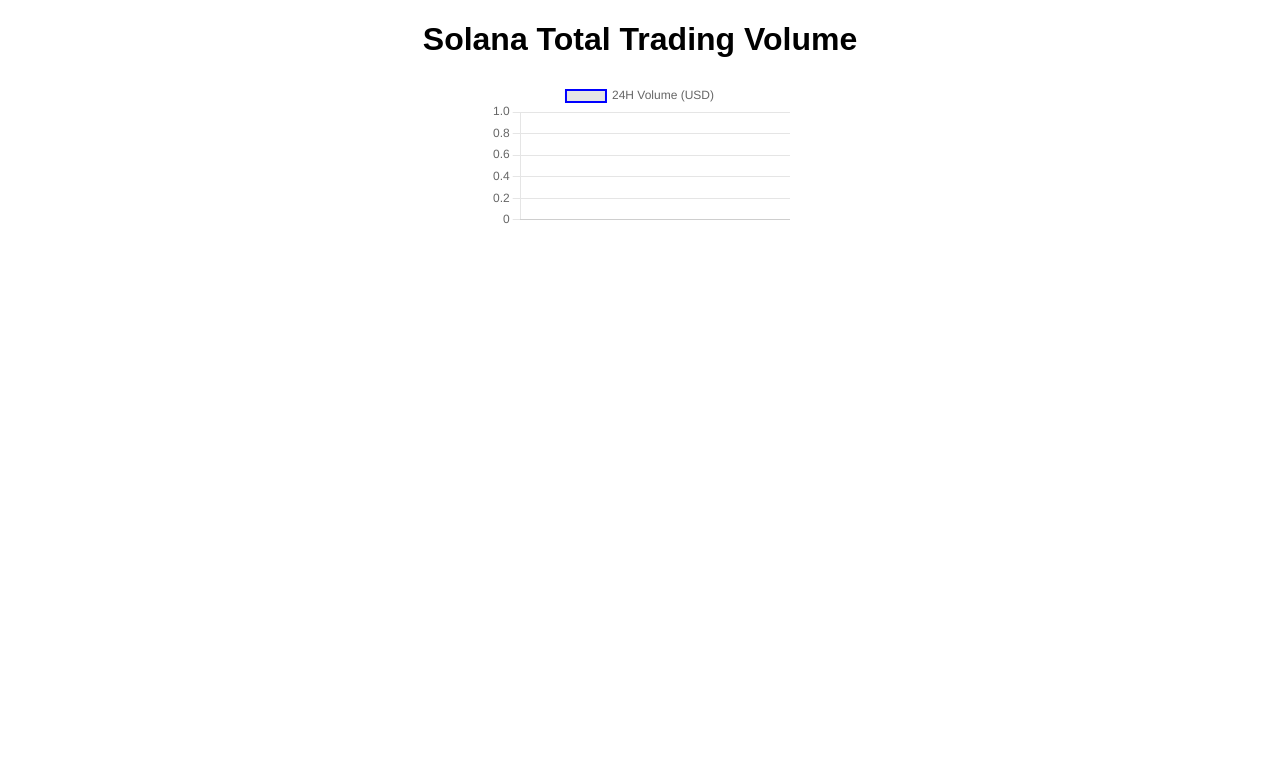
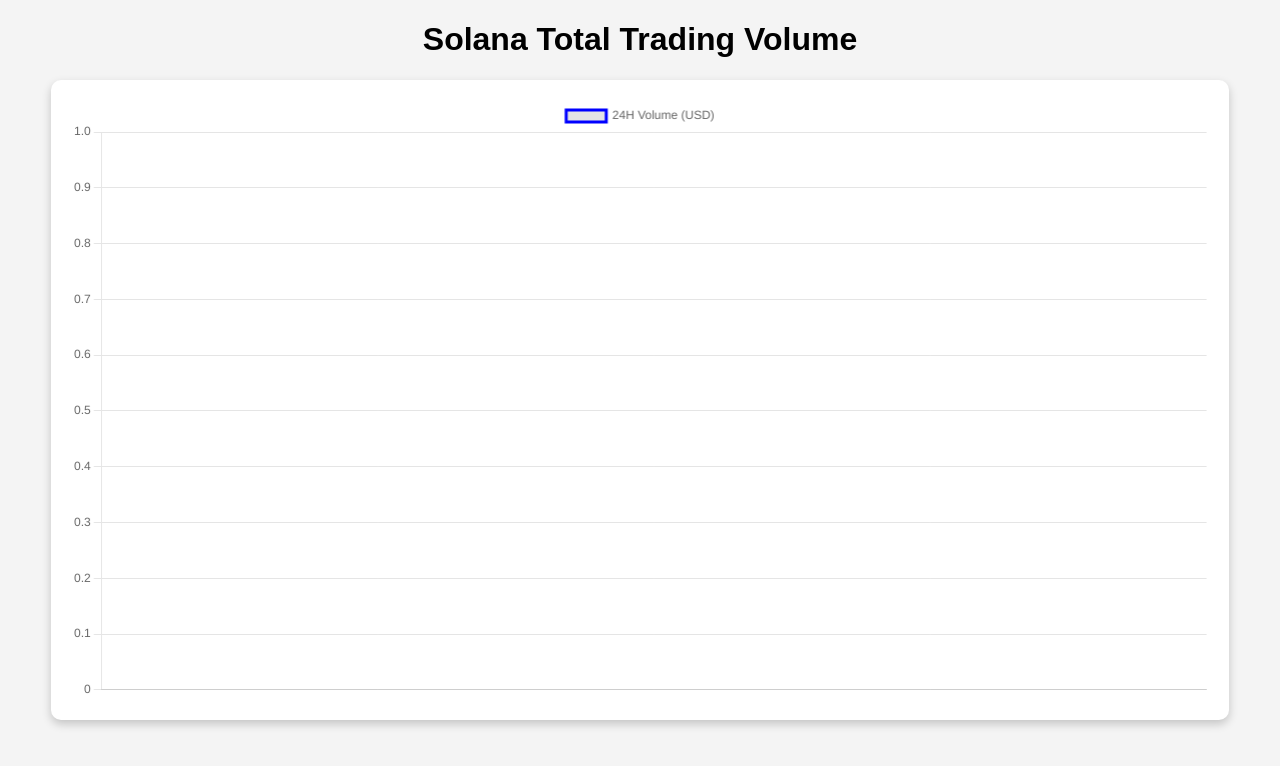
Before and after one commit to woosikkim/solana-volume-tracker, a plain HTML site: page templates/index.html in a window 1280 px wide. Drawn offline with nearby package versions, Linux system fonts and the light colour scheme; no server answers.

Commit message:
Increased chart size & improved styling

```diff
--- a/templates/index.html
+++ b/templates/index.html
@@ -6,19 +6,57 @@
     <title>Solana DEX Volume Tracker</title>
     <script src="https://cdn.jsdelivr.net/npm/chart.js"></script>
     <style>
-        body { font-family: Arial, sans-serif; text-align: center; }
-        canvas { max-width: 800px; margin: auto; }
+        body {
+            font-family: Arial, sans-serif;
+            text-align: center;
+            background-color: #f4f4f4;
+        }
+        h1 { font-size: 2em; }
+        .chart-container {
+            width: 90%;
+            max-width: 1200px;
+            height: 600px;  /* Increased height */
+            margin: auto;
+            background: white;
+            padding: 20px;
+            border-radius: 10px;
+            box-shadow: 0px 4px 10px rgba(0, 0, 0, 0.2);
+        }
+        canvas {
+            width: 100%;
+            height: 100%;
+        }
     </style>
 </head>
 <body>
     <h1>Solana Total Trading Volume</h1>
-    <canvas id="volumeChart"></canvas>
+    <div class="chart-container">
+        <canvas id="volumeChart"></canvas>
+    </div>
+
     <script>
         let ctx = document.getElementById('volumeChart').getContext('2d');
         let volumeChart = new Chart(ctx, {
             type: 'line',
-            data: { labels: [], datasets: [{ label: '24H Volume (USD)', data: [], borderColor: 'blue', borderWidth: 2 }] },
-            options: { responsive: true, scales: { x: { display: true }, y: { display: true } } }
+            data: {
+                labels: [],
+                datasets: [{
+                    label: '24H Volume (USD)',
+                    data: [],
+                    borderColor: 'blue',
+                    borderWidth: 3,
+                    pointRadius: 5,
+                    pointBackgroundColor: 'blue'
+                }]
+            },
+            options: {
+                responsive: true,
+                maintainAspectRatio: false,
+                scales: {
+                    x: { display: true },
+                    y: { display: true }
+                }
+            }
         });
 
         function updateChart() {
@@ -36,7 +74,7 @@
                 })
                 .catch(error => console.error('Error fetching volume data:', error));
         }
-        setInterval(updateChart, 1000); // Update every second
+        setInterval(updateChart, 1000);
         updateChart();
     </script>
 </body>
```
